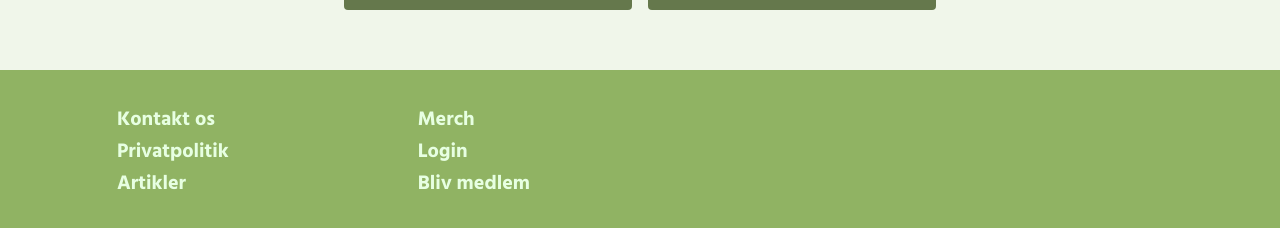
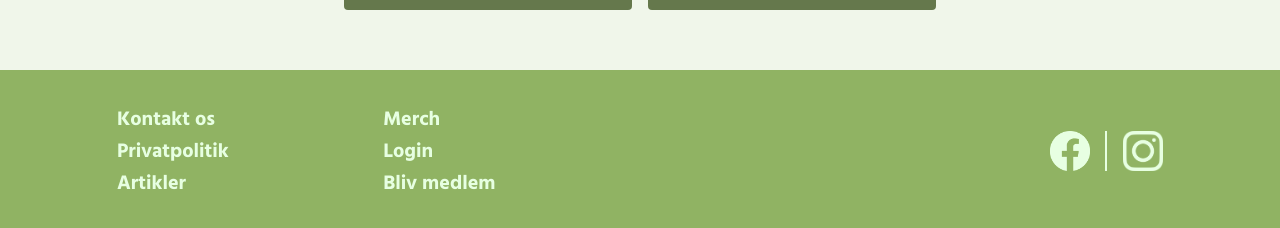
Before and after one commit to LunaDamm/tidslerne-frfr, a Vue app: page / in a window 1280 px wide. Shown: the part 1796-2024 px from the top of the page. Built offline with nearby package versions, Linux system fonts and the light colour scheme.

Commit message:
facebook og insta til footer

```diff
--- a/src/App.vue
+++ b/src/App.vue
@@ -62,7 +62,7 @@ import { RouterLink, RouterView } from 'vue-router'
 
   <footer>
     <div class="w-4/4 bg-nav-green">
-<div class="footerBigBox text-light-green flex flex-col md:flex-row items-center">
+<div class="footerBigBox text-light-green flex flex-row justify-between">
 
     <div class="footerBox1 ">
         <RouterLink class="footer-link" to="#">Kontakt os</RouterLink>
@@ -74,6 +74,20 @@ import { RouterLink, RouterView } from 'vue-router'
         <RouterLink class="footer-link" to="#">Merch</RouterLink>
         <a class="footer-link" href="https://medlem.tidslerne.dk/">Login</a>
         <a class="footer-link" href="https://medlem.tidslerne.dk/">Bliv medlem</a>
+      </div>
+
+      <div class="flex items-center gap-4 mt-6 ml-auto">
+      <div class="facebookLogo ">
+        <a href="https://www.facebook.com/groups/1480251482282861/?ref=group_header">
+          <img src="@/assets/facebook.png" alt="Facebook" class="w-10 h-10" />
+        </a>
+        </div>
+
+        <div class="instagramLogo">
+            <a href="https://instagram.com">
+            <img src="@/assets/instagram.png" alt="Instagram" class="w-10 h-10" />
+             </a>
+           </div>
       </div>
 
     </div>
@@ -151,12 +165,18 @@ font-size: 20px;
 padding: 33px 0 33px 117px;
 }
 
-.footerBox1 {
-margin-right: 189px;
+.footerBox2 {
+margin-right: 400px ;}
+
+
+.facebookLogo{
+  border-right: solid 2px var(--color-light-green);
+  padding-right: 15px;
 }
 
-.footerBox2 {
-margin-right: 197px;
+
+.instagramLogo{
+  margin-right: 117px;
 }
 
 
```
Also changed, not shown: src/assets/facebook.png (added), src/assets/instagram.png (added).
